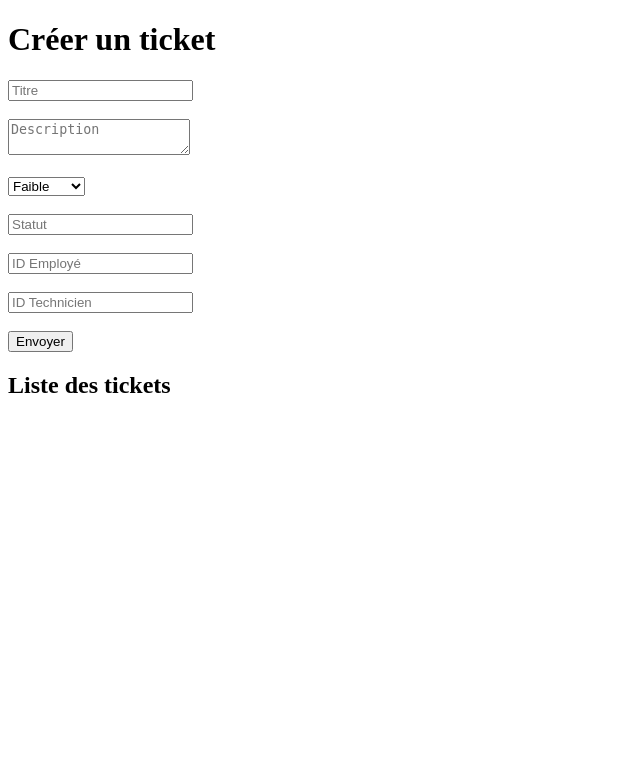
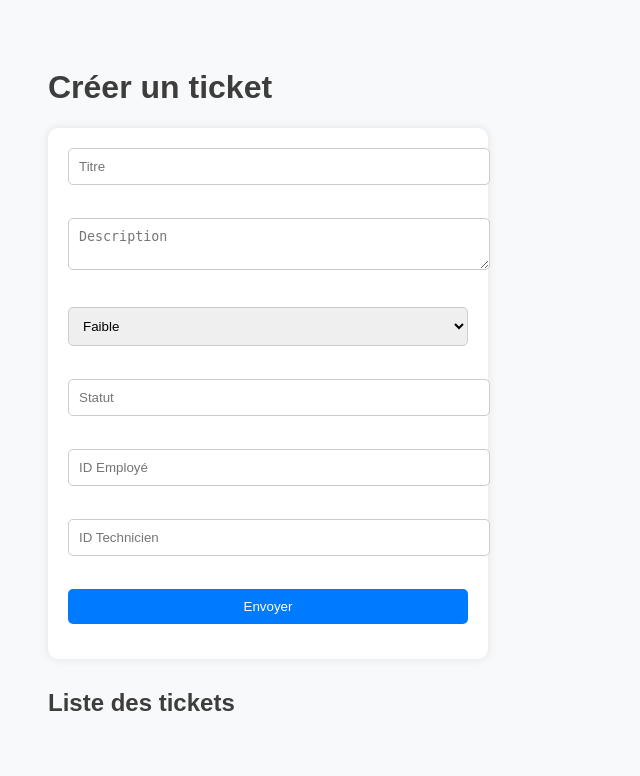
Before and after one commit to maissakrch/gestion-ticket-devops, a Flask app: page /formulaire in a window 1280 px wide. Shown: the top 776 px of the page, without its empty margins (0-640 px from the left). Run offline with Flask 3, Linux system fonts and the light colour scheme.

Commit message:
💄 Étape 4 : Ajout du CSS pour styliser le formulaire HTML

```diff
--- /dev/null
+++ b/backend/static/style.css
@@ -0,0 +1,50 @@
+body {
+    font-family: 'Arial', sans-serif;
+    padding: 40px;
+    background-color: #f8f9fa;
+  }
+
+  h1, h2 {
+    color: #3d3d3d;
+  }
+
+  form {
+    background-color: #ffffff;
+    padding: 20px;
+    border-radius: 10px;
+    box-shadow: 0 0 10px rgba(0,0,0,0.1);
+    max-width: 400px;
+    margin-bottom: 30px;
+  }
+
+  form input, form textarea, form select, form button {
+    width: 100%;
+    margin-bottom: 15px;
+    padding: 10px;
+    border: 1px solid #ccc;
+    border-radius: 5px;
+  }
+
+  form button {
+    background-color: #007bff;
+    color: white;
+    border: none;
+    cursor: pointer;
+  }
+
+  form button:hover {
+    background-color: #0056b3;
+  }
+
+  ul {
+    list-style-type: none;
+    padding: 0;
+  }
+
+  ul li {
+    background: white;
+    padding: 10px;
+    margin-bottom: 10px;
+    border-radius: 6px;
+    box-shadow: 0 0 4px rgba(0,0,0,0.1);
+  }
--- a/backend/templates/index.html
+++ b/backend/templates/index.html
@@ -1,9 +1,10 @@
 <!DOCTYPE html>
 <html lang="fr">
-<head>
-  <meta charset="UTF-8">
-  <title>Création de Ticket</title>
-</head>
+    <head>
+        <meta charset="UTF-8">
+        <title>Création de Ticket</title>
+        <link rel="stylesheet" href="{{ url_for('static', filename='style.css') }}">
+      </head>
 <body>
   <h1>Créer un ticket</h1>
   <form method="post" action="/tickets">
```
